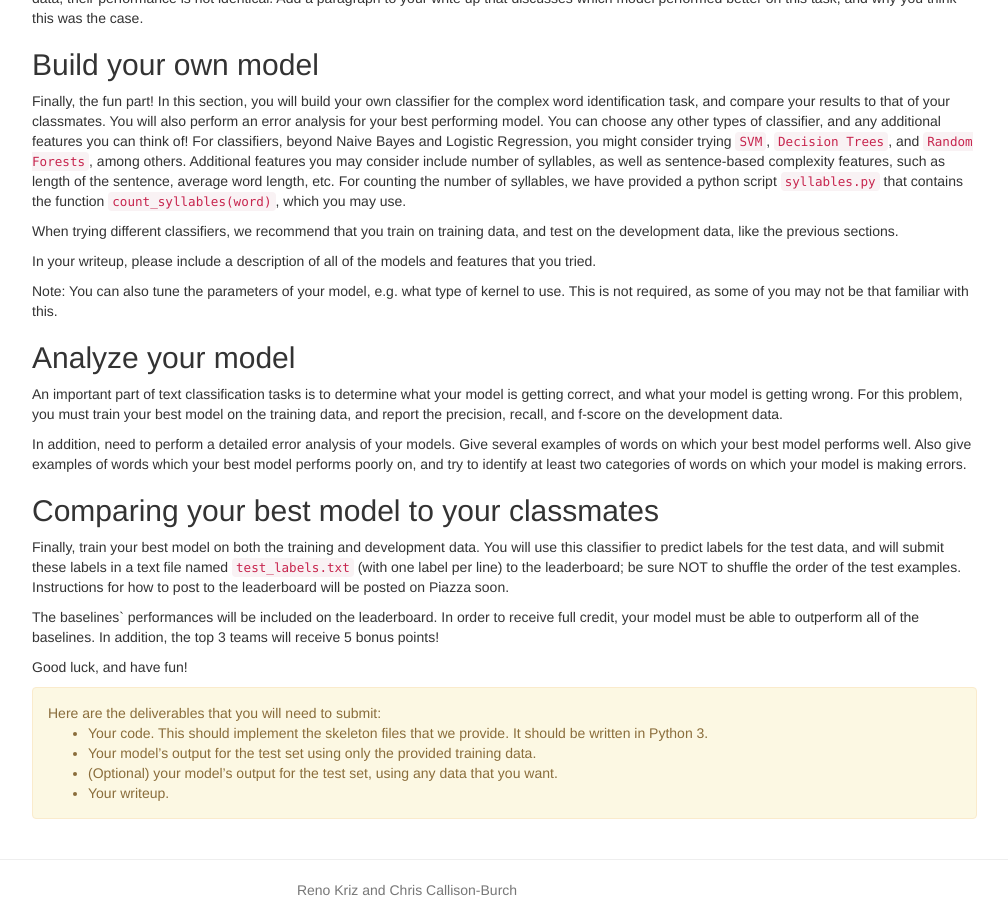
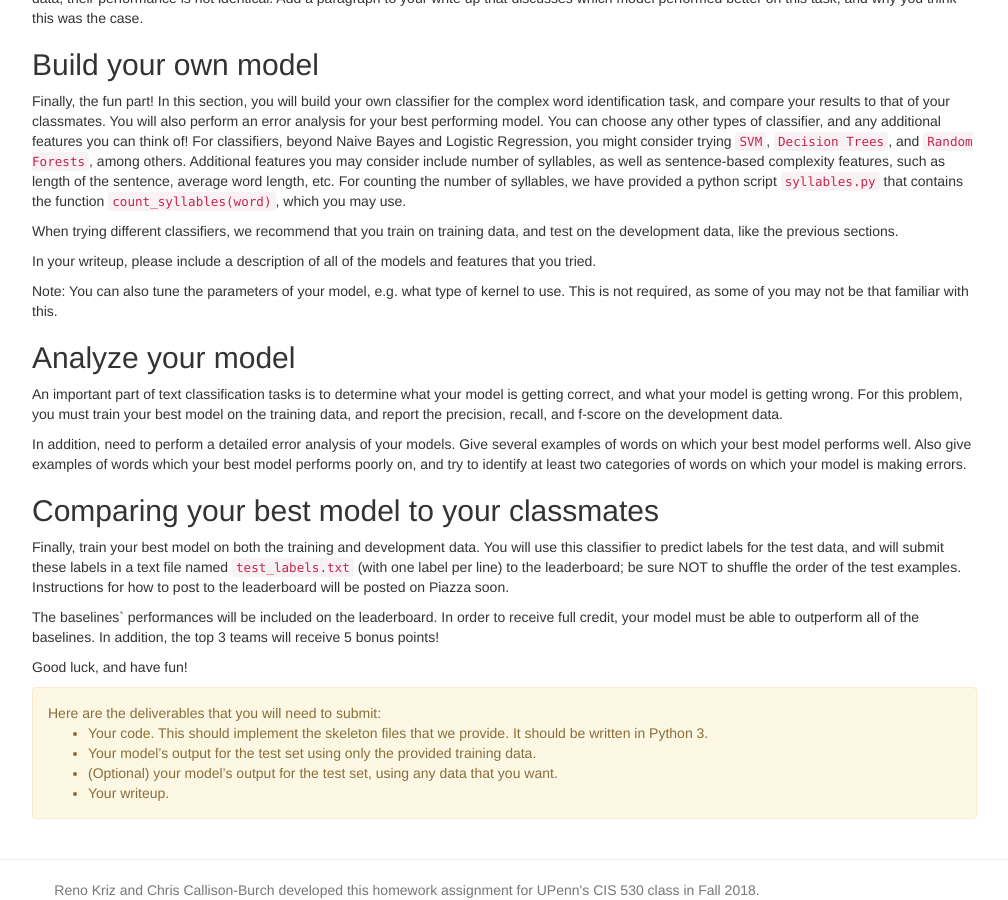
Before and after one commit to computational-linguistics-class/computational-linguistics-class.github.io, a Jekyll site: the page built from assignment2.md, in a window 1280 px wide and 900 px high, scrolled down 3091 px. Shown: the whole window, without its empty margins (233-1241 px from the left). Built offline with Jekyll 4.4.1, drawn with Linux system fonts in a browser that asks for light colours; nearby versions of some CDN libraries; a script that is not in the unit is left out.

Commit message:
Attribution

```diff
--- a/assignment2.md
+++ b/assignment2.md
@@ -7,7 +7,7 @@ title: Homework 2 "Text Classification"
 active_tab: homework
 release_date: 2017-01-17
 due_date: 2017-01-24 11:00:00EST
-attribution: Reno Kriz and Chris Callison-Burch
+attribution: Reno Kriz and Chris Callison-Burch developed this homework assignment for UPenn's CIS 530 class in Fall 2018.
 
 ---
 
```
